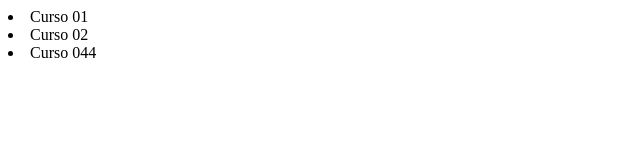
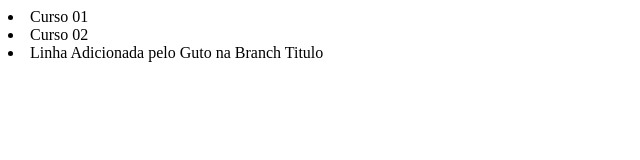
Before and after one commit to gilmarjusto/alura-git, a plain HTML site: page index.html in a window 1280 px wide. Shown: the whole page, without its empty margins (0-640 px from the left). Drawn offline with Linux system fonts and the light colour scheme.

Commit message:
Guto alterou curso 44

```diff
--- a/index.html
+++ b/index.html
@@ -2,6 +2,6 @@
 <body>
 	<li>Curso 01</li>
 	<li>Curso 02</li>
-	<li>Curso 044</li>
+	<li>Linha Adicionada pelo Guto na Branch Titulo</li>
 </body>
 </html>
```
